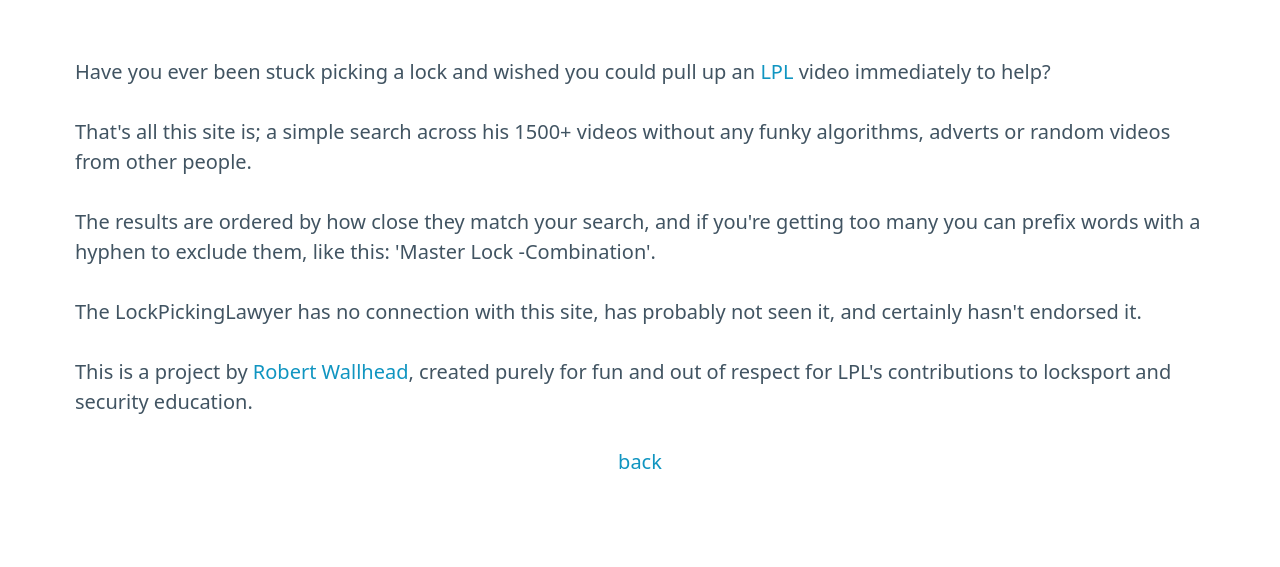
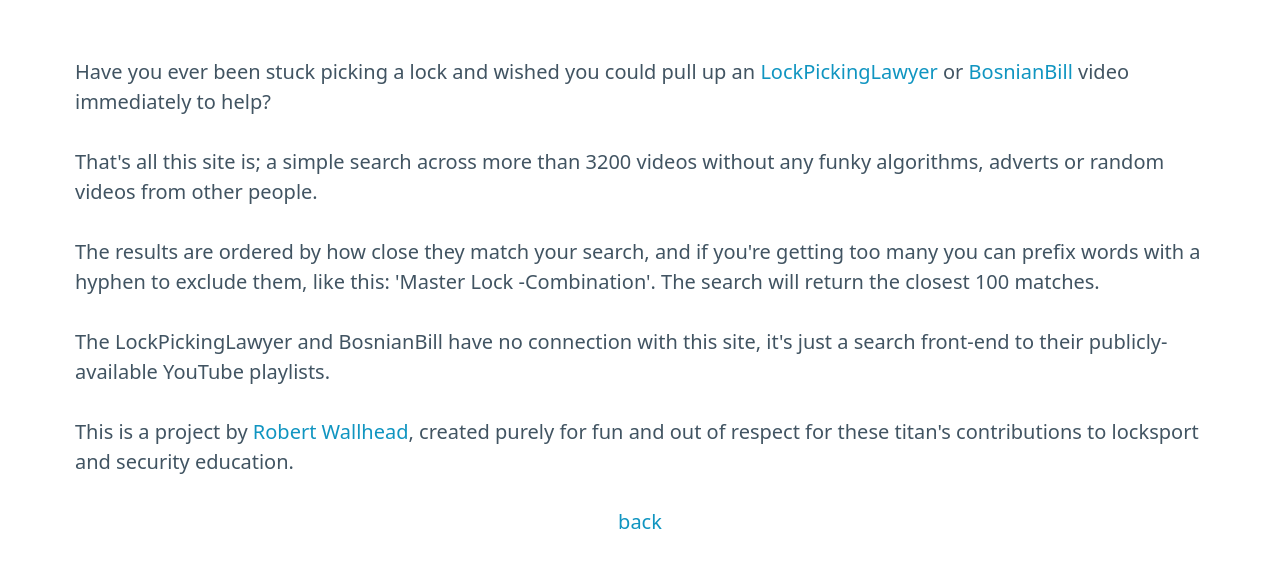
Before and after one commit to accesslocksport/lock-picking-lookup, a plain HTML site: page docs/about.html in a window 1280 px wide. Shown: the part 143-710 px from the top of the page. Drawn offline with Linux system fonts and the light colour scheme.

Commit message:
Highlighting who the video is from, limiting to 100

```diff
--- a/docs/about.html
+++ b/docs/about.html
@@ -13,33 +13,39 @@
 
       Have you ever been stuck picking a lock and wished you could pull up an
       <a href="https://www.youtube.com/c/lockpickinglawyer"
-      target="_blank">LPL</a> video immediately to help?
+      target="_blank">LockPickingLawyer</a> or <a
+      href="https://www.youtube.com/user/bosnianbill"
+      target="_blank">BosnianBill</a> video immediately to help?
 
     </p>
     <p>
 
-      That's all this site is; a simple search across his 1500+ videos without
-      any funky algorithms, adverts or random videos from other people.
+      That's all this site is; a simple search across more than 3200 videos
+      without any funky algorithms, adverts or random videos from other
+      people.
 
     </p>
     <p>
 
       The results are ordered by how close they match your search, and if
       you're getting too many you can prefix words with a hyphen to exclude
-      them, like this: 'Master Lock -Combination'.
+      them, like this: 'Master Lock -Combination'. The search will return the
+      closest 100 matches.
 
     </p>
     <p>
 
-      The LockPickingLawyer has no connection with this site, has probably not
-      seen it, and certainly hasn't endorsed it.
+      The LockPickingLawyer and BosnianBill have no connection with this site,
+      it's just a search front-end to their publicly-available YouTube
+      playlists.
 
     </p>
     <p>
 
       This is a project by <a href="https://robertwallhead.com"
       target="_blank">Robert Wallhead</a>, created purely for fun and out of
-      respect for LPL's contributions to locksport and security education.
+      respect for these titan's contributions to locksport and security
+      education.
 
     </p>
     <p style="text-align: center;">
--- a/docs/script.js
+++ b/docs/script.js
@@ -81,7 +81,7 @@
     }
 
     _searchTarget.innerHTML = ''
-    results.forEach(([number, result]) => {
+    results.slice(0, 100).forEach(([number, result]) => {
       _searchTarget.appendChild(render(result))
     })
   }
@@ -92,6 +92,7 @@
     link.innerText = result.shortTitle
 
     const entry = document.createElement('li')
+    entry.classList.add(result.prefix)
     entry.appendChild(link)
     return entry
   }
```
Also changed, not shown: docs/index.html (+12 -1 lines).
